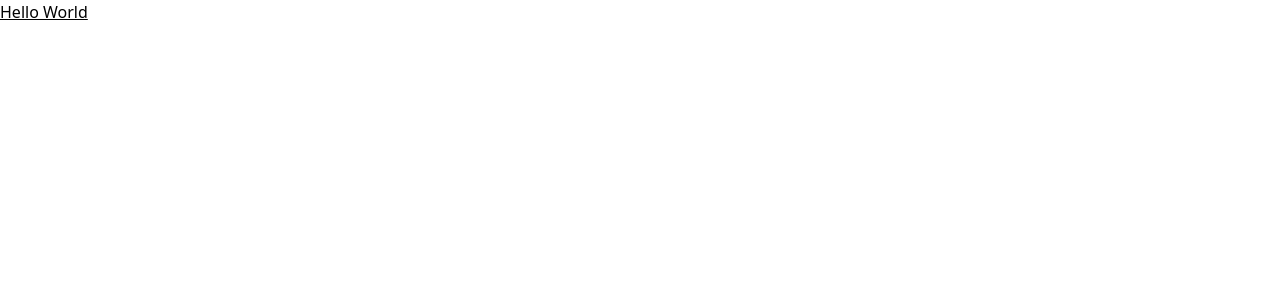
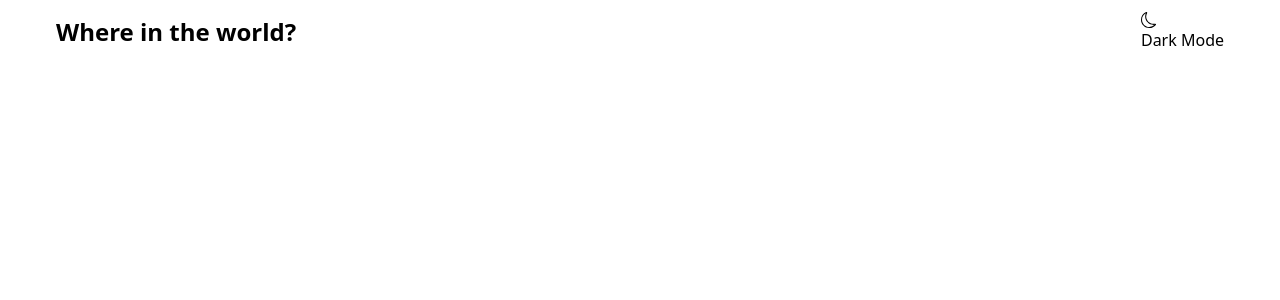
Before and after one commit to kaitcham/countries, a React (Vite) app: page / in a window 1280 px wide. Shown: the top 300 px of the page. Built offline with nearby package versions, Linux system fonts and the light colour scheme.

Commit message:
Add Navbar

```diff
--- a/src/App.jsx
+++ b/src/App.jsx
@@ -1,7 +1,9 @@
+import Navbar from './components/Navbar';
+
 function App() {
   return (
     <>
-      <h1 className="underline">Hello World</h1>
+      <Navbar />
     </>
   );
 }
--- /dev/null
+++ b/src/components/Navbar.jsx
@@ -0,0 +1,18 @@
+import React from 'react';
+import { BsMoon } from 'react-icons/bs';
+
+const Navbar = () => {
+  return (
+    <div className=" bg-white w-full h-16 flex justify-between items-center px-14">
+      <h3 className=" text-2xl font-bold">Where in the world?</h3>
+      <p className="mode">
+        <span>
+          <BsMoon />
+        </span>
+        Dark Mode
+      </p>
+    </div>
+  );
+};
+
+export default Navbar;
```
